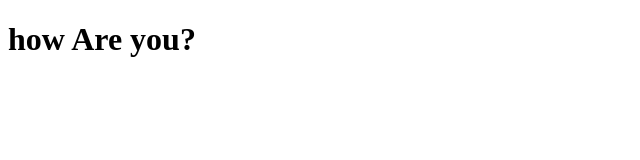
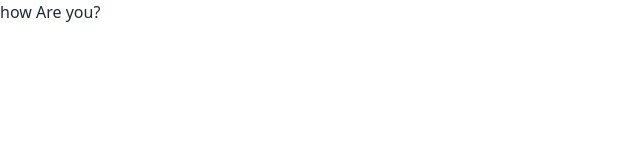
Before and after one commit to ri5257/game, a plain HTML site: page index.html in a window 1280 px wide. Shown: the whole page, without its empty margins (0-640 px from the left). Drawn offline with nearby package versions, Linux system fonts and the light colour scheme.

Commit message:
second commit

```diff
--- a/index.html
+++ b/index.html
@@ -1,13 +1,22 @@
 <!DOCTYPE html>
 <html lang="en">
+
 <head>
     <meta charset="UTF-8">
     <meta name="viewport" content="width=device-width, initial-scale=1.0">
     <title>Typing Game Made by Rakib</title>
+    <!-- Tailwind -->
+    <script src="https://cdn.tailwindcss.com"></script>
+    <!-- DaisyUI -->
+    <link href="https://cdn.jsdelivr.net/npm/daisyui@4.7.2/dist/full.min.css" rel="stylesheet" type="text/css" />
+    <script src="https://cdn.tailwindcss.com"></script>
+
 </head>
+
 <body>
     <h1>
         how Are you?
     </h1>
 </body>
+
 </html>
--- /dev/null
+++ b/tailwind.config.js
@@ -0,0 +1,8 @@
+/** @type {import('tailwindcss').Config} */
+module.exports = {
+    content: ["./src/**/*.{html,js}"],
+    theme: {
+        extend: {},
+    },
+    plugins: [],
+}
```
Also changed, not shown: style/style.css (added).
